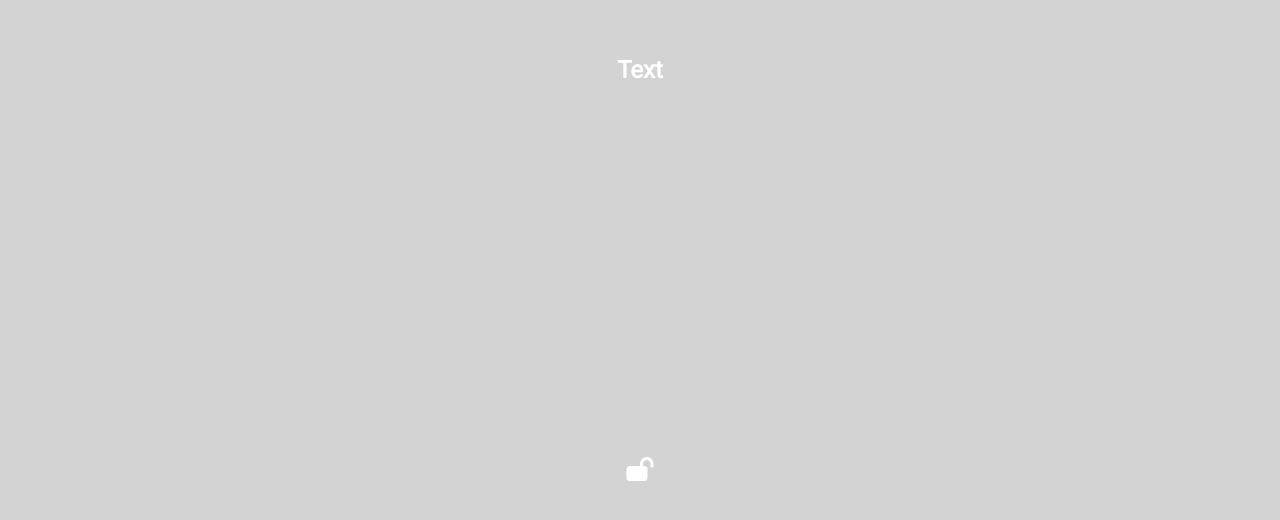
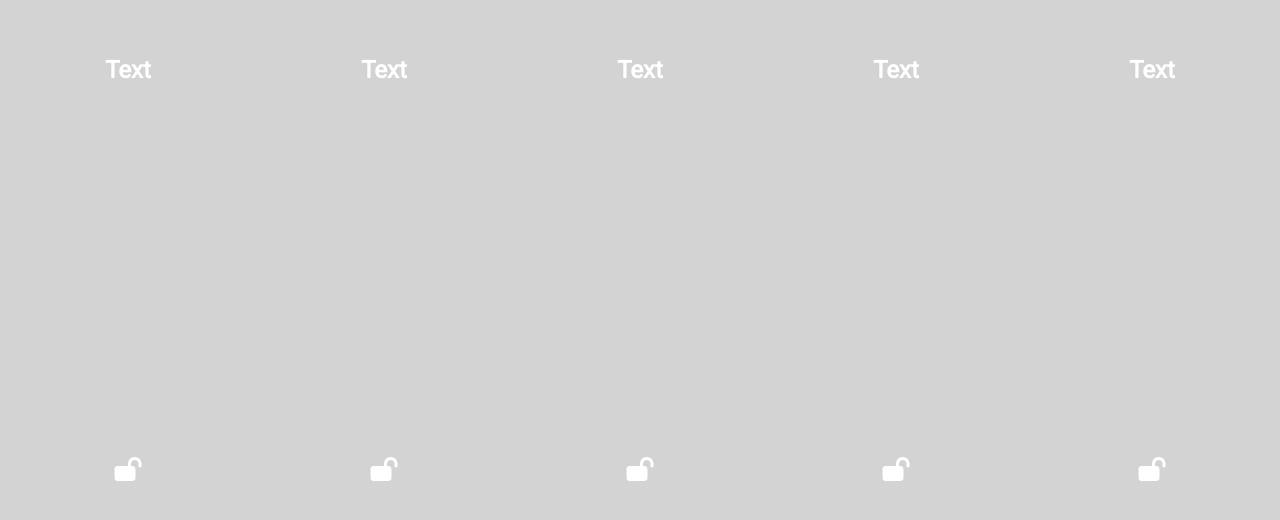
Before and after one commit to Yurimcalex/colors, a React app: page / in a window 1280 px wide. Shown: the part 130-650 px from the top of the page. Built offline with nearby package versions, Linux system fonts and the light colour scheme.

Commit message:
update:App - render 5 Color componets

```diff
--- a/src/App.jsx
+++ b/src/App.jsx
@@ -5,7 +5,9 @@ import './app.css';
 export default function App() {
 	return (
 		<div className="app">
-			<Color />
+			<>
+				{[1, 2, 3, 4, 5].map(n => <Color key={n} />)}
+			</>
 		</div>
 	);
 }
```
